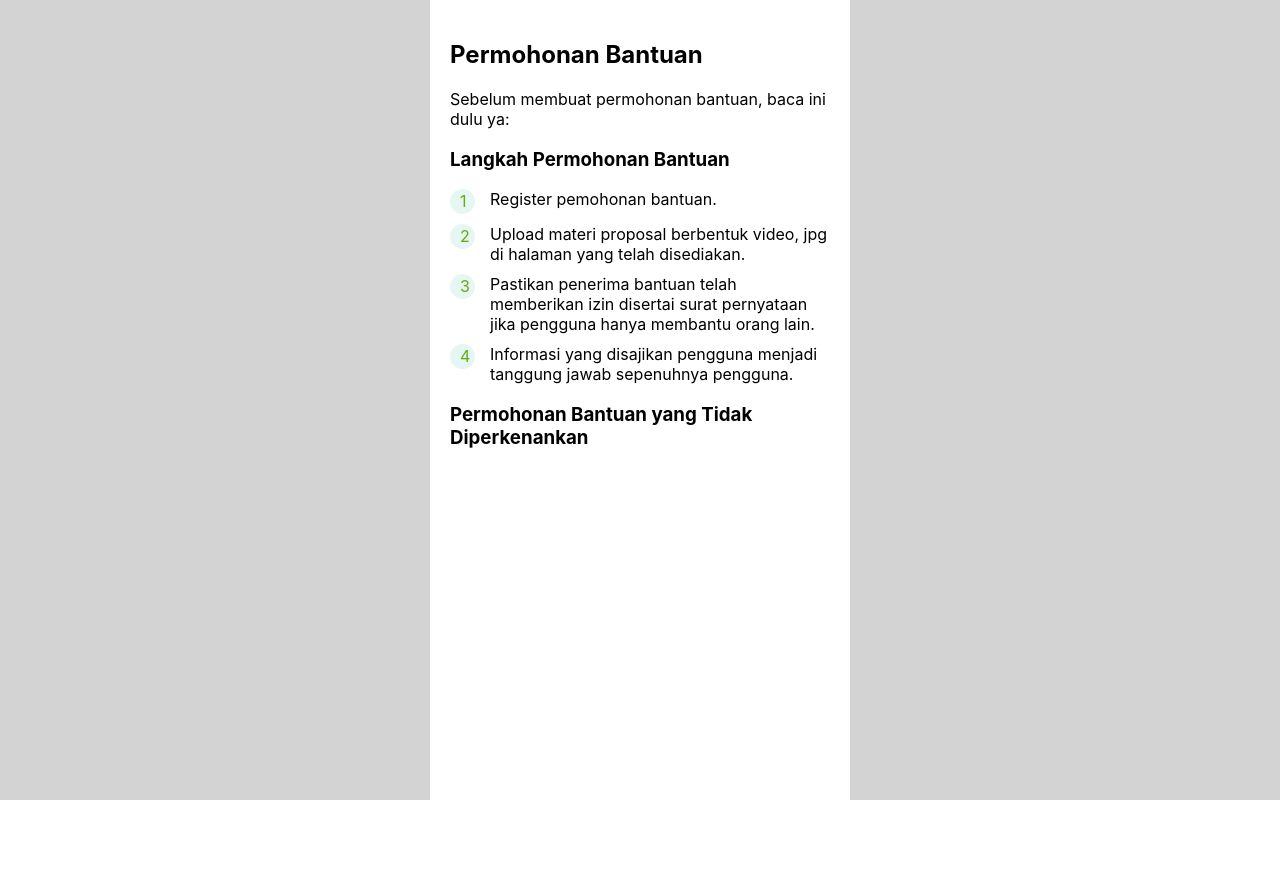
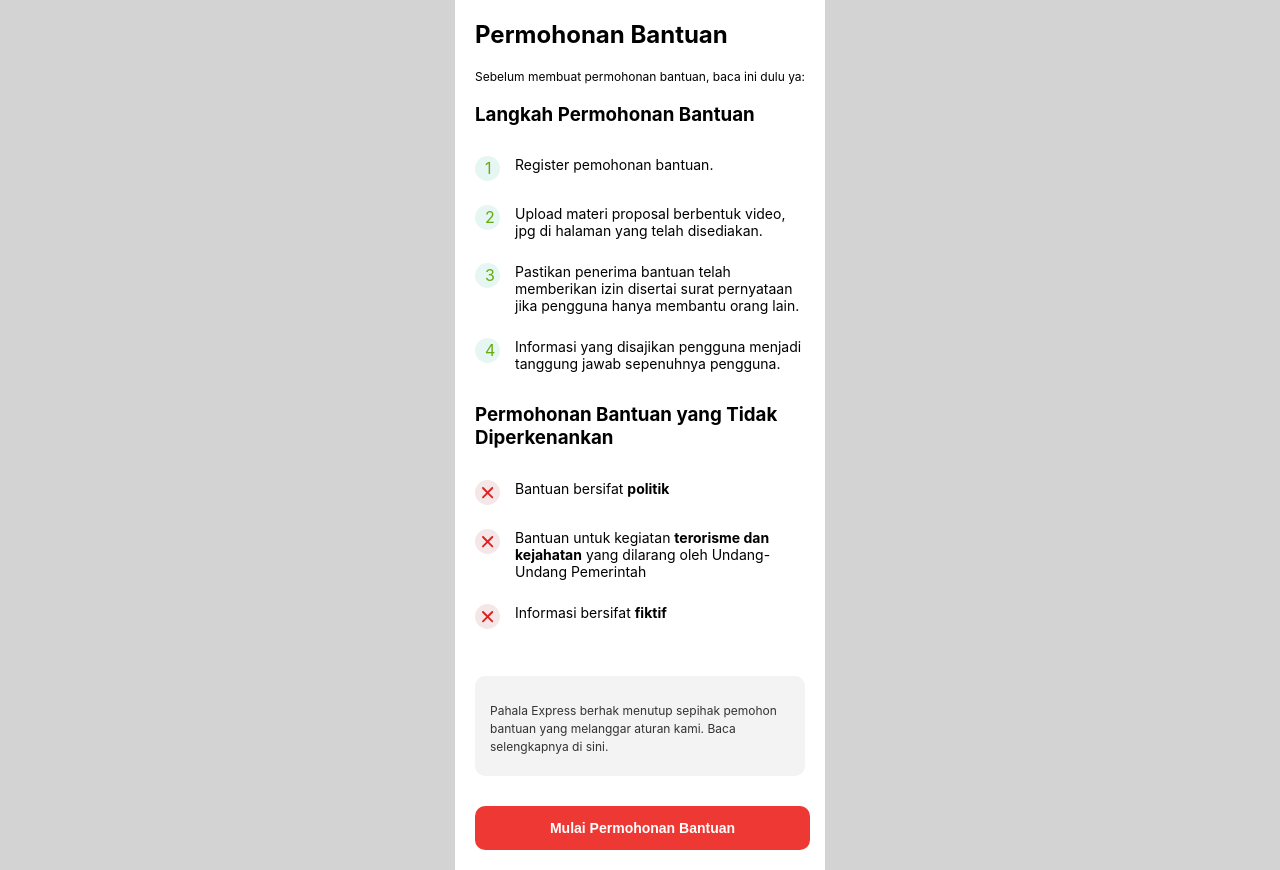
Before and after one commit to maulanaghozi/pahala-web, a React (Create React App) app: page / in a window 1280 px wide. Before the commit the page ends 800 px from the top, so only its background shows below. Built offline with nearby package versions, Linux system fonts and the light colour scheme.

Commit message:
finishing ketentuan permohonan bantuan

```diff
--- a/src/App.js
+++ b/src/App.js
@@ -1,10 +1,12 @@
 import style from "./App.module.scss";
+import { IconRedCross } from "./assets";
 const langkahBantuan = [
   "Register pemohonan bantuan.",
   "Upload materi proposal berbentuk video, jpg di halaman yang telah disediakan.",
   "Pastikan penerima bantuan telah memberikan izin disertai surat pernyataan jika pengguna hanya membantu orang lain.",
   "Informasi yang disajikan pengguna menjadi tanggung jawab sepenuhnya pengguna.",
 ];
+
 function App() {
   return (
     <div className={style.container}>
@@ -19,6 +21,32 @@ function App() {
           </div>
         ))}
         <h3>Permohonan Bantuan yang Tidak Diperkenankan</h3>
+        <div className={style.list}>
+          <IconRedCross width={25} height={25} />
+          <p>
+            Bantuan bersifat <strong>politik</strong>
+          </p>
+        </div>
+        <div className={style.list}>
+          <IconRedCross width={25} height={25} />
+          <p>
+            Bantuan untuk kegiatan <strong>terorisme dan kejahatan</strong> yang
+            dilarang oleh Undang-Undang Pemerintah
+          </p>
+        </div>
+        <div className={style.list}>
+          <IconRedCross width={25} height={25} />
+          <p>
+            Informasi bersifat <strong>fiktif</strong>
+          </p>
+        </div>
+        <div className={style.note}>
+          <p>
+            Pahala Express berhak menutup sepihak pemohon bantuan yang melanggar
+            aturan kami. Baca selengkapnya <span>di sini</span>.
+          </p>
+        </div>
+        <button>Mulai Permohonan Bantuan</button>
       </div>
     </div>
   );
--- a/src/App.module.scss
+++ b/src/App.module.scss
@@ -43,17 +43,31 @@ body {
 }
 
 .wrapper {
-  width: 420px;
+  width: 370px;
   min-height: 100vh;
   margin: 0 auto;
   padding: 20px;
   background-color: #ffffff;
 
+  h2 {
+    margin-top: 0;
+  }
+
+  > p {
+    font-size: 12px;
+  }
+
   .list {
     display: flex;
     align-items: flex-start;
     justify-content: flex-start;
-    margin: 10px 0;
+    padding: 12px 0;
+
+    svg {
+      margin-right: 15px;
+      height: 25px;
+      width: 25px;
+    }
 
     span {
       width: 25px;
@@ -68,7 +82,38 @@ body {
 
     p {
       margin: 0 !important;
+      width: 290px;
+      font-size: 14px;
     }
+  }
+
+  .note {
+    padding: 14px 15px;
+    border-radius: 10px;
+    background-color: $background-note;
+    margin-top: 35px;
+
+    p {
+      color: $black;
+      font-size: 12px;
+      line-height: 18px;
+      height: 48px;
+      width: 300px;
+    }
+  }
+
+  > button {
+    width: 335px;
+    height: 44px;
+    border-radius: 10px;
+    background-color: $primary-color;
+    color: #ffffff;
+    font-size: 14px;
+    font-weight: bold;
+    border: none;
+    outline: none;
+    cursor: pointer;
+    margin-top: 30px;
   }
 }
 
--- /dev/null
+++ b/src/layout/bottomNavigation/bottomNavigation.js
@@ -0,0 +1,6 @@
+import React from "react";
+import style from "./BottomNavigation.module.scss";
+
+export default function BottomNavigation(props) {
+  return <div></div>;
+}
--- a/src/styles/_variable.scss
+++ b/src/styles/_variable.scss
@@ -10,6 +10,8 @@ $primary-color: #ed3833;
 $secondary-color: #7b368f;
 $light-green: #e6f6f2;
 $dark-green: #64ac10;
+$background-note: #f3f3f3;
+$black: #333333;
 
 $promo-width-sm: 500px;
 $promo-width-md: 500px;
```
Also changed, not shown: src/assets/index.js (+16 -16 lines), src/layout/bottomNavigation/bottomNavigation.module.scss (added), 1 other file (tests, documents, lock files or other folders).
